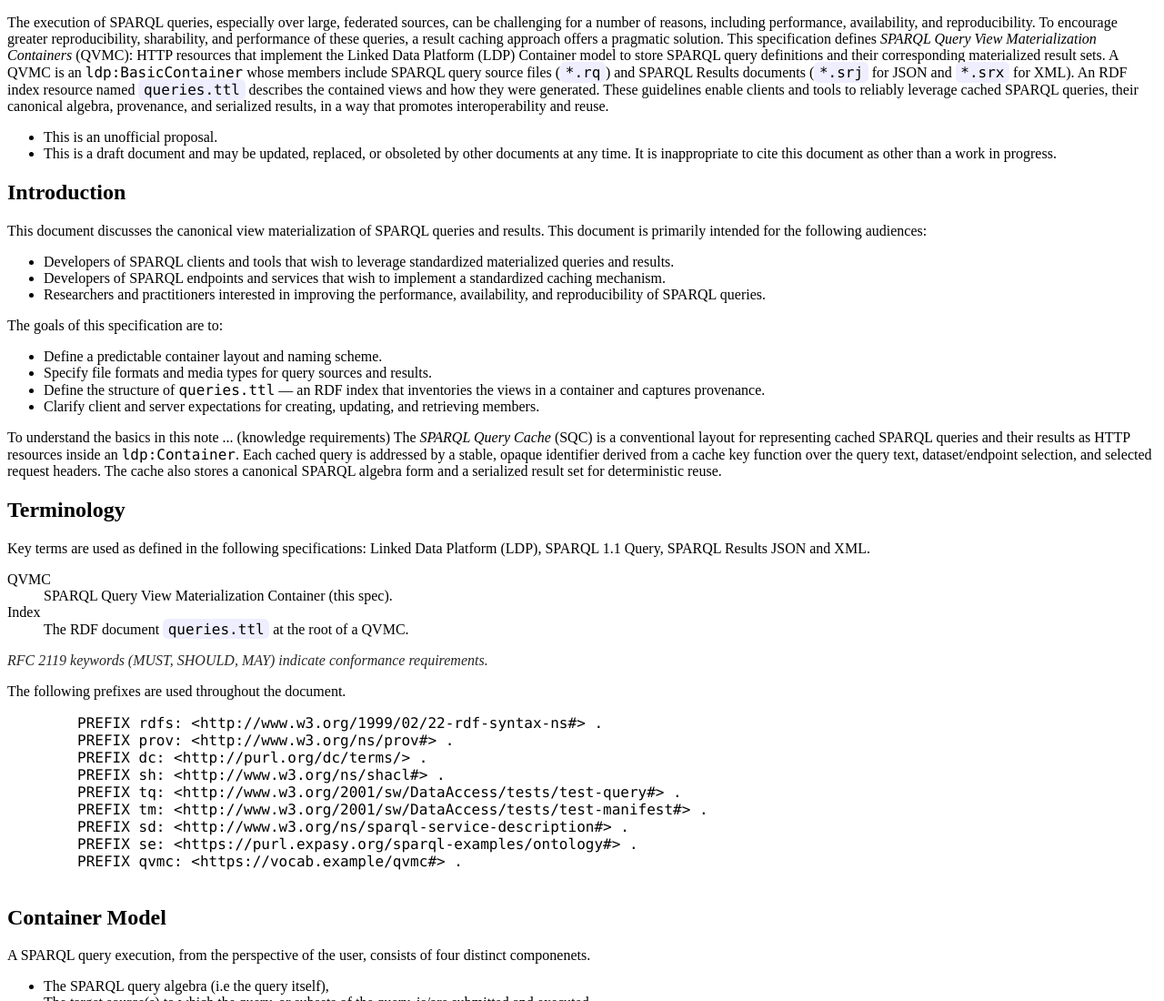
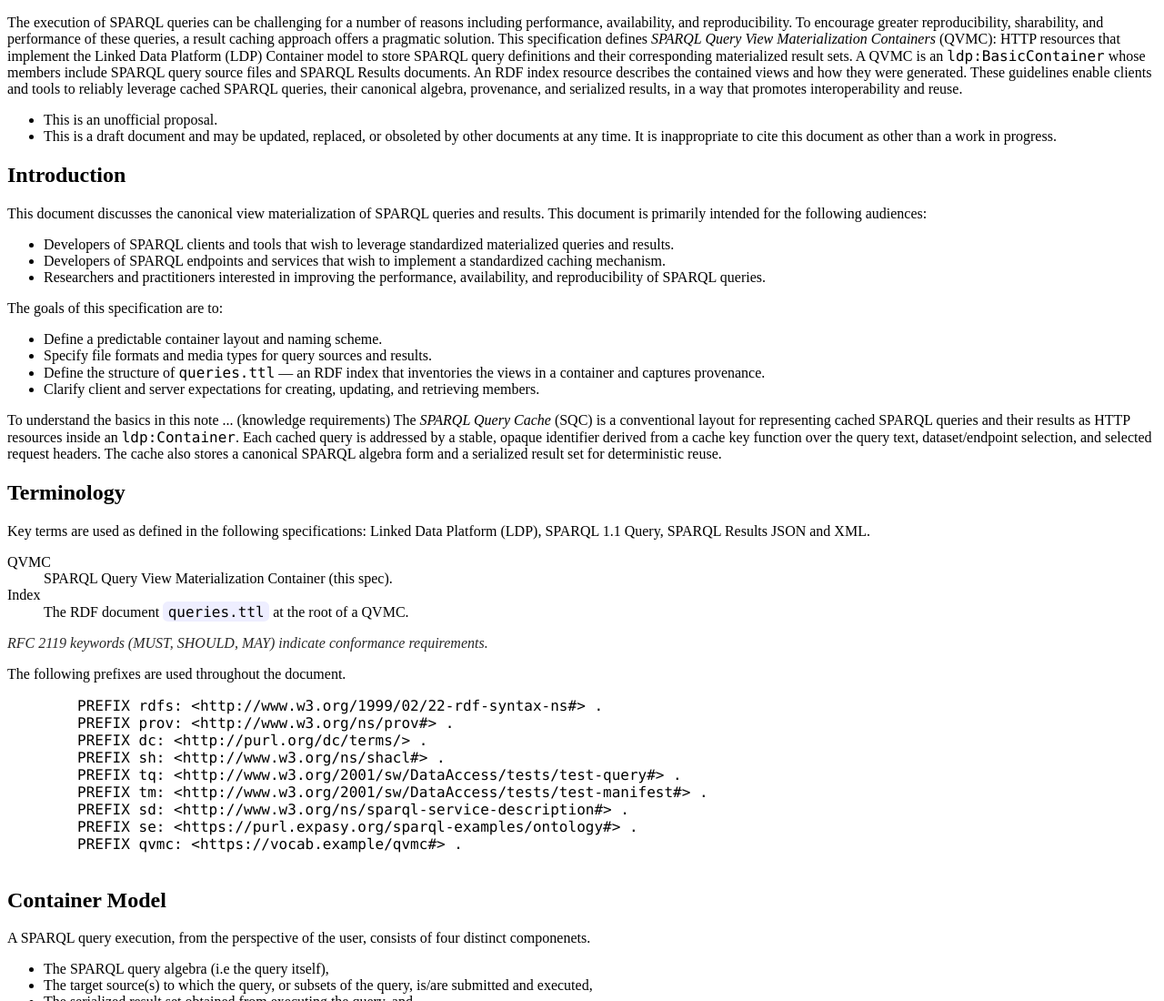
Before and after one commit to ecrum19/sparql-view-materialization-containers, a website: page index.html in a window 1280 px wide. Shown: the top 1100 px of the page at 91% size. Drawn offline with Linux system fonts and the light colour scheme.

Commit message:
small changes to abstract

```diff
--- a/index.html
+++ b/index.html
@@ -50,15 +50,15 @@
   <body>
     <section id="abstract">
       <p>
-        The execution of SPARQL queries, especially over large, federated sources, can be challenging for a number of reasons,
+        The execution of SPARQL queries can be challenging for a number of reasons
         including performance, availability, and reproducibility.
         To encourage greater reproducibility, sharability, and performance of these queries, a result caching approach offers a pragmatic solution.
 
         This specification defines <em>SPARQL Query View Materialization Containers</em> (QVMC):
         HTTP resources that implement the Linked Data Platform (LDP) Container model to store SPARQL query definitions and their corresponding materialized result sets.
         A QVMC is an <code>ldp:BasicContainer</code> whose members include SPARQL query source files
-        (<code class="fname">*.rq</code>) and SPARQL Results documents (<code class="fname">*.srj</code> for JSON and <code class="fname">*.srx</code> for XML).
-        An RDF index resource named <code class="fname">queries.ttl</code> describes the contained views and how they were generated.
+        and SPARQL Results documents.
+        An RDF index resource describes the contained views and how they were generated.
         These guidelines enable clients and tools to reliably leverage cached SPARQL queries, their canonical
         algebra, provenance, and serialized results, in a way that promotes interoperability and reuse.
       </p>
```
